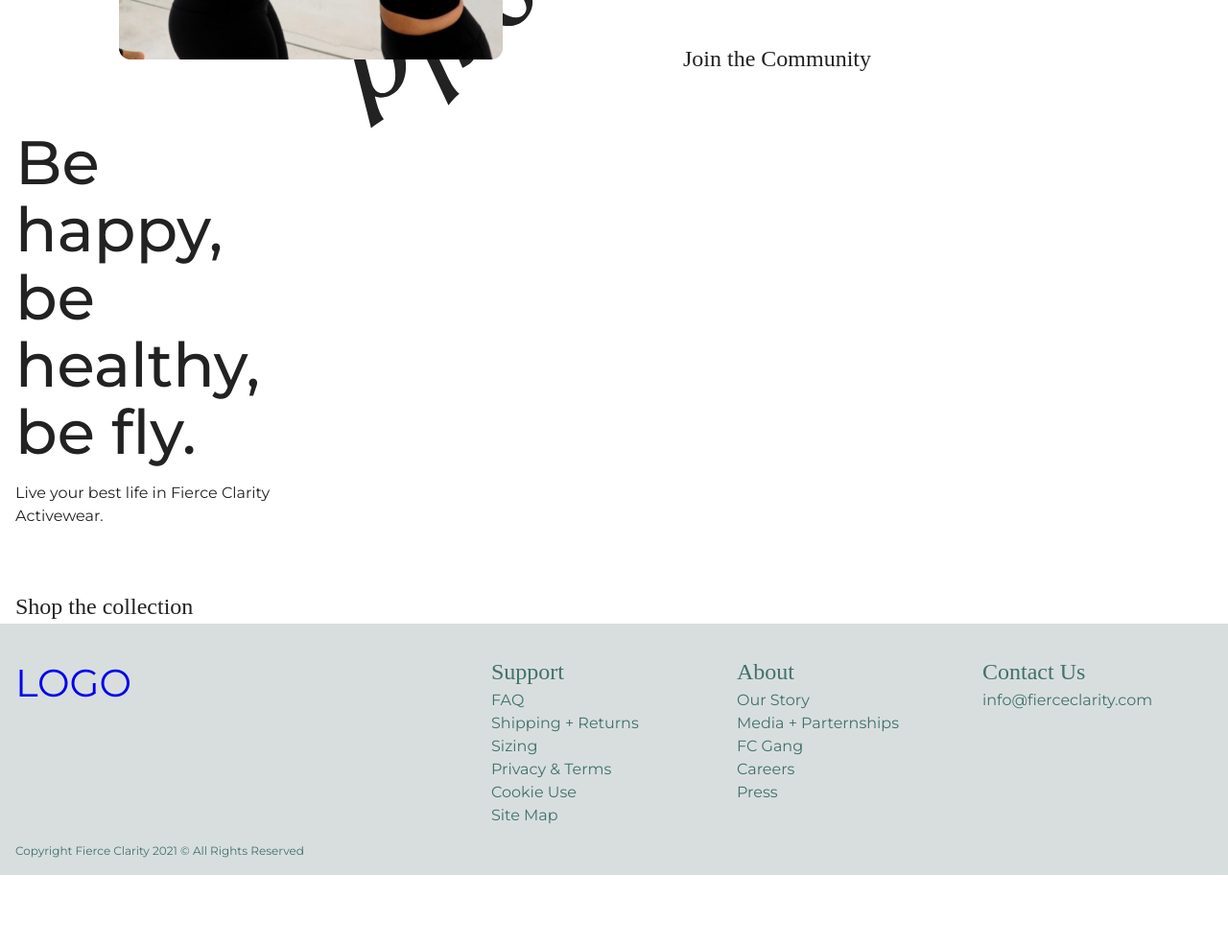
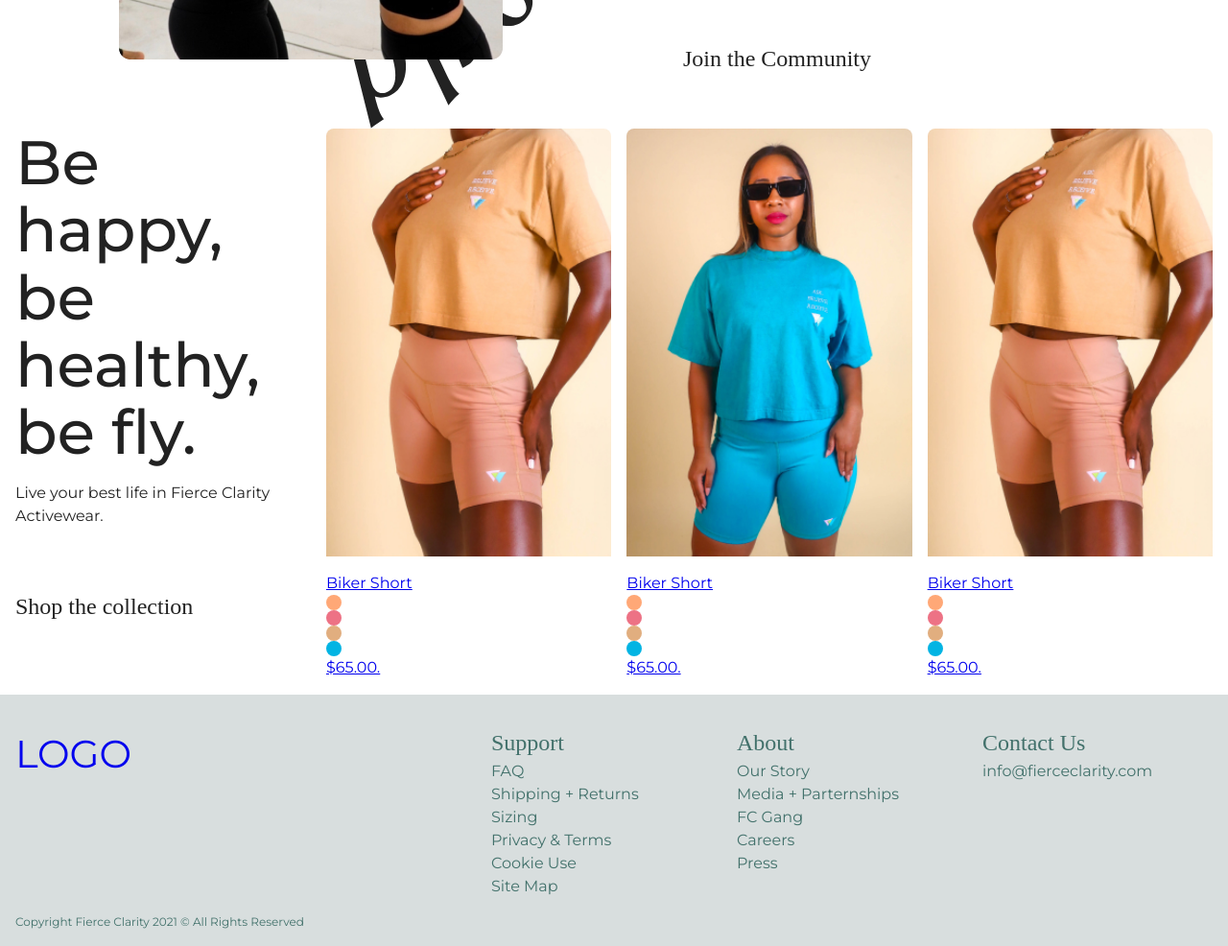
Before and after one commit to alanryn/darkroom-test, a website built with Vite: page index.html in a window 1280 px wide. Shown: the part 660-1646 px from the top of the page at 96% size. Before the commit the page ends 1572 px from the top, so only its background shows below. Built offline with nearby package versions, Linux system fonts and the light colour scheme.

Commit message:
adding gallery

```diff
--- a/index.html
+++ b/index.html
@@ -150,7 +150,52 @@
               </p>
               <a href="#" class="cta">Shop the collection</a>
             </div>
-            <div class="carousel"></div>
+            <div class="carousel">
+              <ul data-component class="gallery-grid">
+                <li data-component class="card">
+                  <img src="images/biker-short-1.jpg" alt="" />
+                  <a href="#">
+                    <h3>Biker Short</h3>
+                    <div>
+                      <div class="color-swatch color-swatch-1"></div>
+                      <div class="color-swatch color-swatch-2"></div>
+                      <div class="color-swatch color-swatch-3"></div>
+                      <div class="color-swatch color-swatch-4"></div>
+                    </div>
+                    <p>$65.00.</p></a
+                  >
+                </li>
+
+                <li data-component class="card">
+                  <img src="images/biker-short-2.jpg" alt="" />
+                  <a href="#"
+                    ><h3>Biker Short</h3>
+                    <div>
+                      <div class="color-swatch color-swatch-1"></div>
+                      <div class="color-swatch color-swatch-2"></div>
+                      <div class="color-swatch color-swatch-3"></div>
+                      <div class="color-swatch color-swatch-4"></div>
+                    </div>
+
+                    <p>$65.00.</p></a
+                  >
+                </li>
+                <li data-component class="card">
+                  <img src="images/biker-short-1.jpg" alt="" />
+                  <a href="#"
+                    ><h3>Biker Short</h3>
+                    <div>
+                      <div class="color-swatch color-swatch-1"></div>
+                      <div class="color-swatch color-swatch-2"></div>
+                      <div class="color-swatch color-swatch-3"></div>
+                      <div class="color-swatch color-swatch-4"></div>
+                    </div>
+
+                    <p>$65.00.</p></a
+                  >
+                </li>
+              </ul>
+            </div>
           </div>
         </div>
       </section>
--- a/style.css
+++ b/style.css
@@ -305,6 +305,51 @@ ul li ul li {
 .menu-description {
   margin-top: var(--size-5);
 }
+
+/* gallery */
+.gallery-grid {
+  display: grid;
+  grid-gap: 1rem;
+  grid-template-columns: repeat(auto-fit, minmax(20ch, 1fr));
+}
+
+.card {
+  display: flex;
+  flex-direction: column;
+  gap: 1rem;
+  border-radius: 0.5rem;
+  margin-bottom: 1rem;
+}
+
+.card > img {
+  aspect-ratio: 2/3;
+  object-fit: cover;
+  width: 100%;
+}
+
+.card > img:first-child {
+  border-radius: 0.5rem 0.5rem 0 0;
+}
+.card > a {
+  align-self: start;
+}
+.color-swatch {
+  height: 1rem;
+  width: 1rem;
+  border-radius: 100%;
+}
+.color-swatch-1 {
+  background-color: var(--swatch-color-1);
+}
+.color-swatch-2 {
+  background-color: var(--swatch-color-2);
+}
+.color-swatch-3 {
+  background-color: var(--swatch-color-3);
+}
+.color-swatch-4 {
+  background-color: var(--swatch-color-4);
+}
 /* footer */
 .footer {
   background-color: var(--footer-bg);
```
Also changed, not shown: images/biker-short-1.jpg (added), images/biker-short-2.jpg (added).
